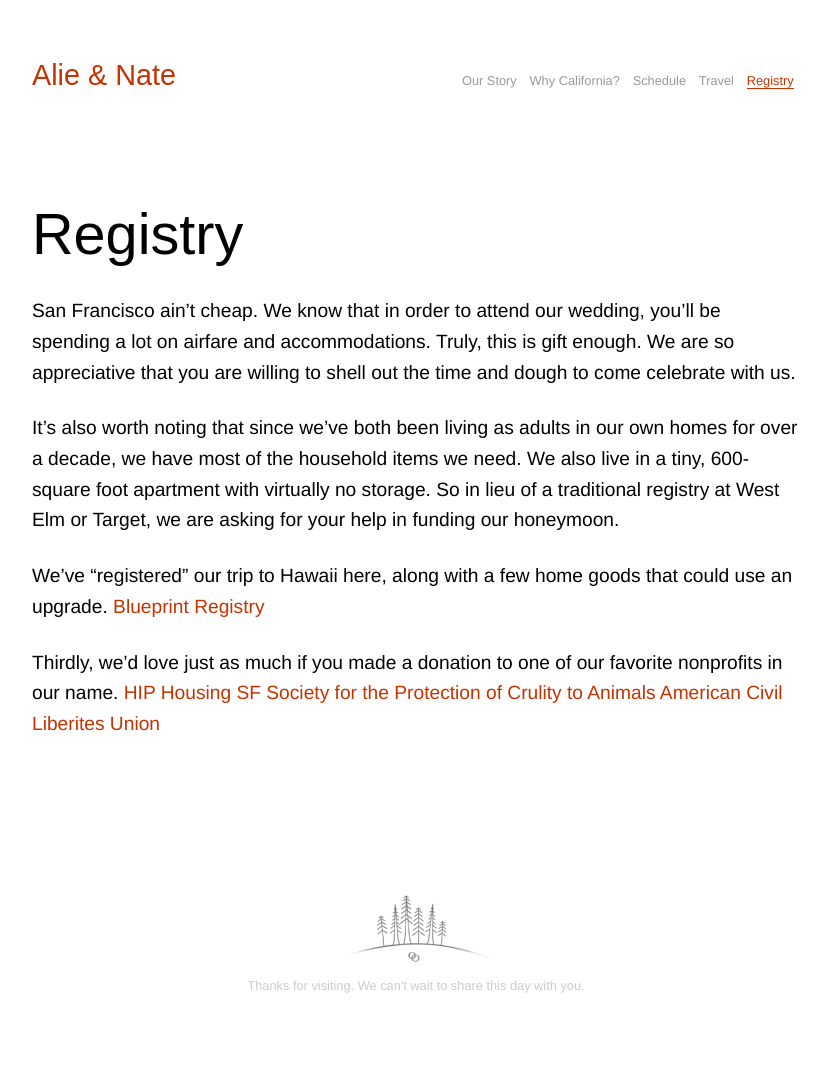
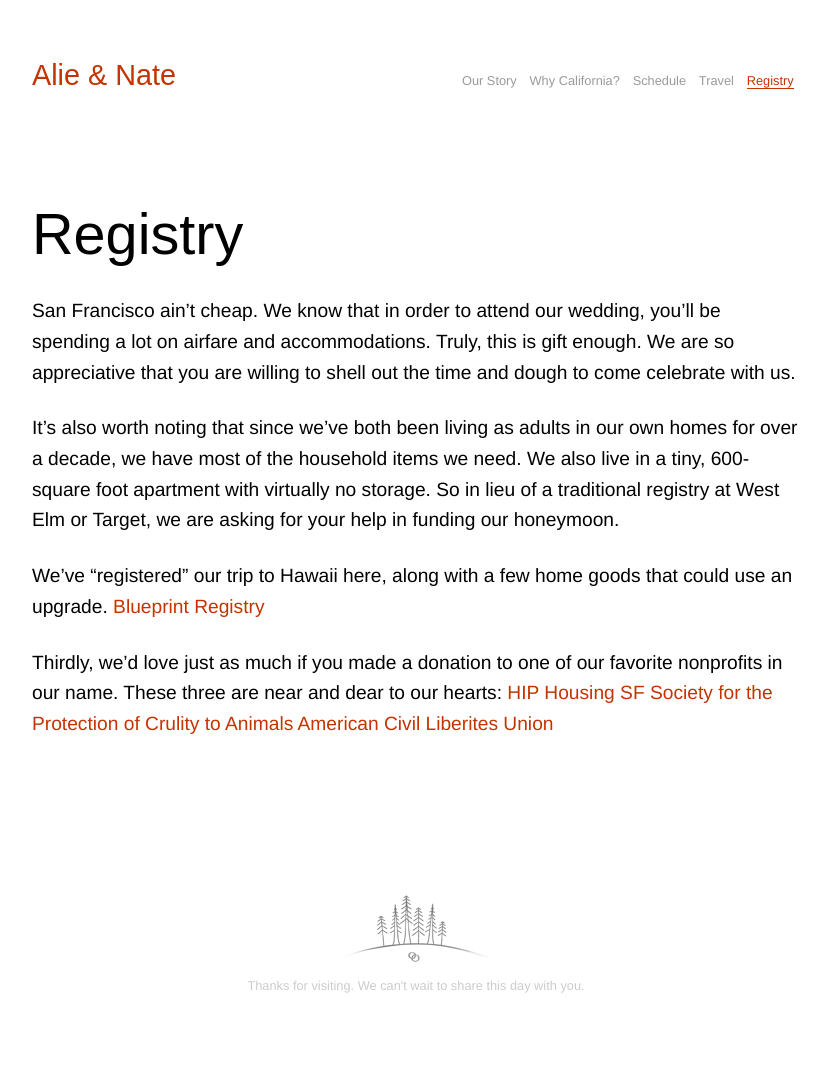
Before and after one commit to nkadlac/alieplusnate.com, a Jekyll site: the page built from registry.md, in a window 1280 px wide. Shown: the whole page, without its empty margins (224-1052 px from the left). Built offline with Jekyll 4.4.1, drawn with Linux system fonts in a browser that asks for light colours; some web fonts are replaced.

Commit message:
Updated Registry

```diff
--- a/registry.md
+++ b/registry.md
@@ -12,7 +12,7 @@ It's also worth noting that since we've both been living as adults in our own ho
 We've "registered" our trip to Hawaii here, along with a few home goods that could use an upgrade.
 [Blueprint Registry](https://www.blueprintregistry.com/registry/AliePlusNate)
 
-Thirdly, we'd love just as much if you made a donation to one of our favorite nonprofits in our name.
+Thirdly, we'd love just as much if you made a donation to one of our favorite nonprofits in our name. These three are near and dear to our hearts:
 [HIP Housing](http://hiphousing.org/)
 [SF Society for the Protection of Crulity to Animals ](https://www.sfspca.org/)
 [American Civil Liberites Union ](https://www.aclu.org/)
```
